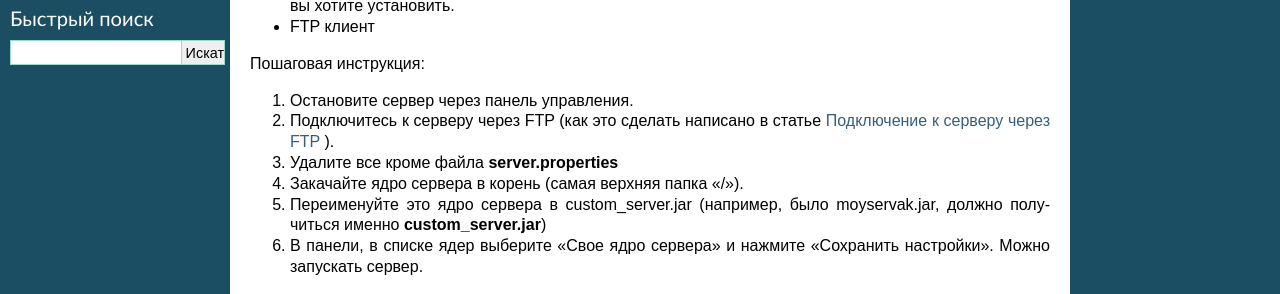
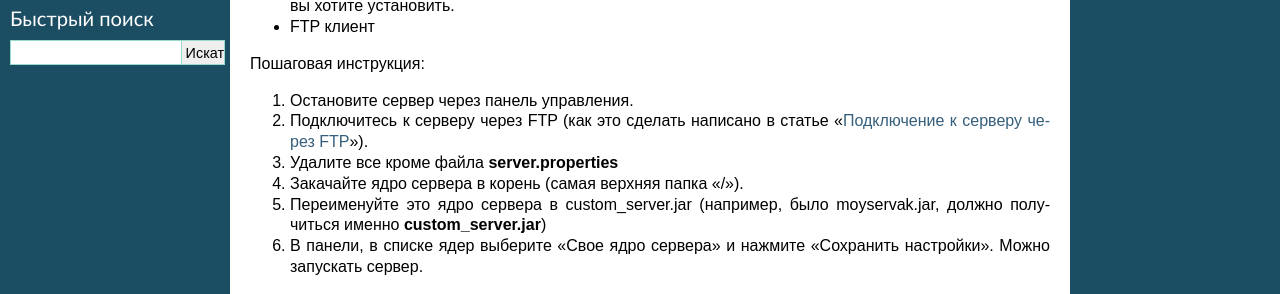
Before and after one commit to h1kkan/gamehost-wiki, a Sphinx documentation site: the page built from docs/how_to_setup_own_jar.rst, in a window 1280 px wide. Shown: the part 221-515 px from the top of the page. Built offline with Sphinx 7.4.7, drawn with Linux system fonts in a browser that asks for light colours.

```diff
--- a/docs/how_to_setup_own_jar.rst
+++ b/docs/how_to_setup_own_jar.rst
@@ -10,7 +10,7 @@
 Пошаговая инструкция:
 
 #. Остановите сервер через панель управления.
-#. Подключитесь к серверу через FTP (как это сделать написано в статье :ref:`ftp-label` ).
+#. Подключитесь к серверу через FTP (как это сделать написано в статье ":ref:`ftp-label`").
 #. Удалите все кроме файла **server.properties**
 #. Закачайте ядро сервера в корень (самая верхняя папка «/»).
 #. Переименуйте это ядро сервера в custom_server.jar (например, было moyservak.jar, должно получиться именно **custom_server.jar**)
```
